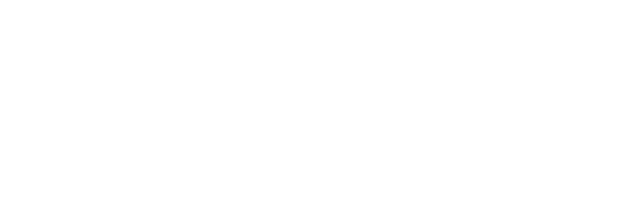
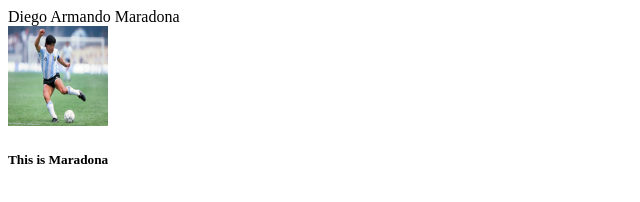
Before and after one commit to sanderheieren/tributepage, a plain HTML site: page index.html in a window 1280 px wide. Shown: the whole page, without its empty margins (0-640 px from the left). Drawn offline with Linux system fonts and the light colour scheme.

Commit message:
first part

```diff
--- a/index.html
+++ b/index.html
@@ -3,7 +3,17 @@
   <head>
     <meta charset="UTF-8" />
     <meta name="viewport" content="width=device-width, initial-scale=1.0" />
-    <title>Document</title>
+    <title>Tribute Page, Diego Maradona</title>
+    <link rel="stylesheet" href="styles.css" />
   </head>
-  <body></body>
+  <body>
+    <main id="main">
+      <header id="title">Diego Armando Maradona</header>
+      <div id="img-div">
+        <img id="image" src="maradona.jpg" alt="Maradona" />
+        <h5 id="img-caption">This is Maradona</h5>
+      </div>
+    </main>
+  </body>
+  <script src="https://cdn.freecodecamp.org/testable-projects-fcc/v1/bundle.js"></script>
 </html>
--- /dev/null
+++ b/styles.css
@@ -0,0 +1,4 @@
+#image {
+  height: 100px;
+  width: 100px;
+}
```
Also changed, not shown: maradona.jpg (added).
